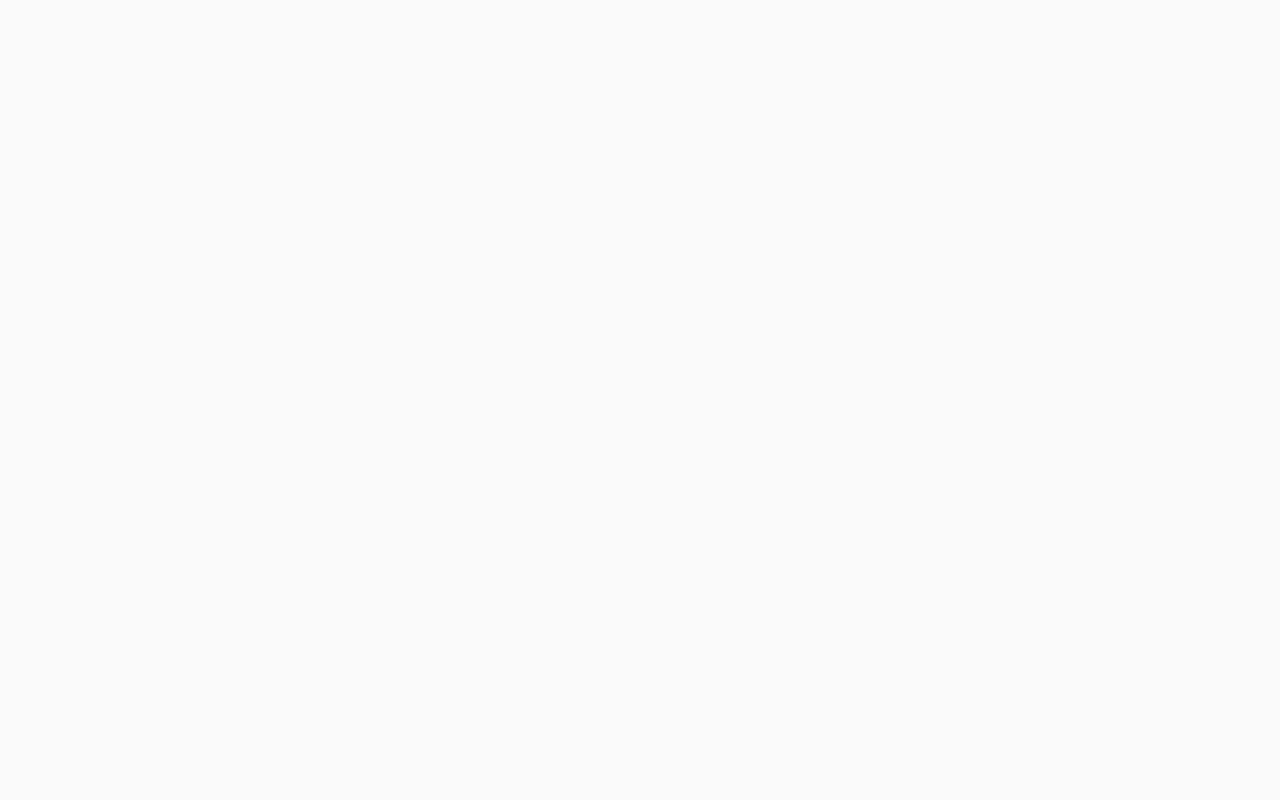
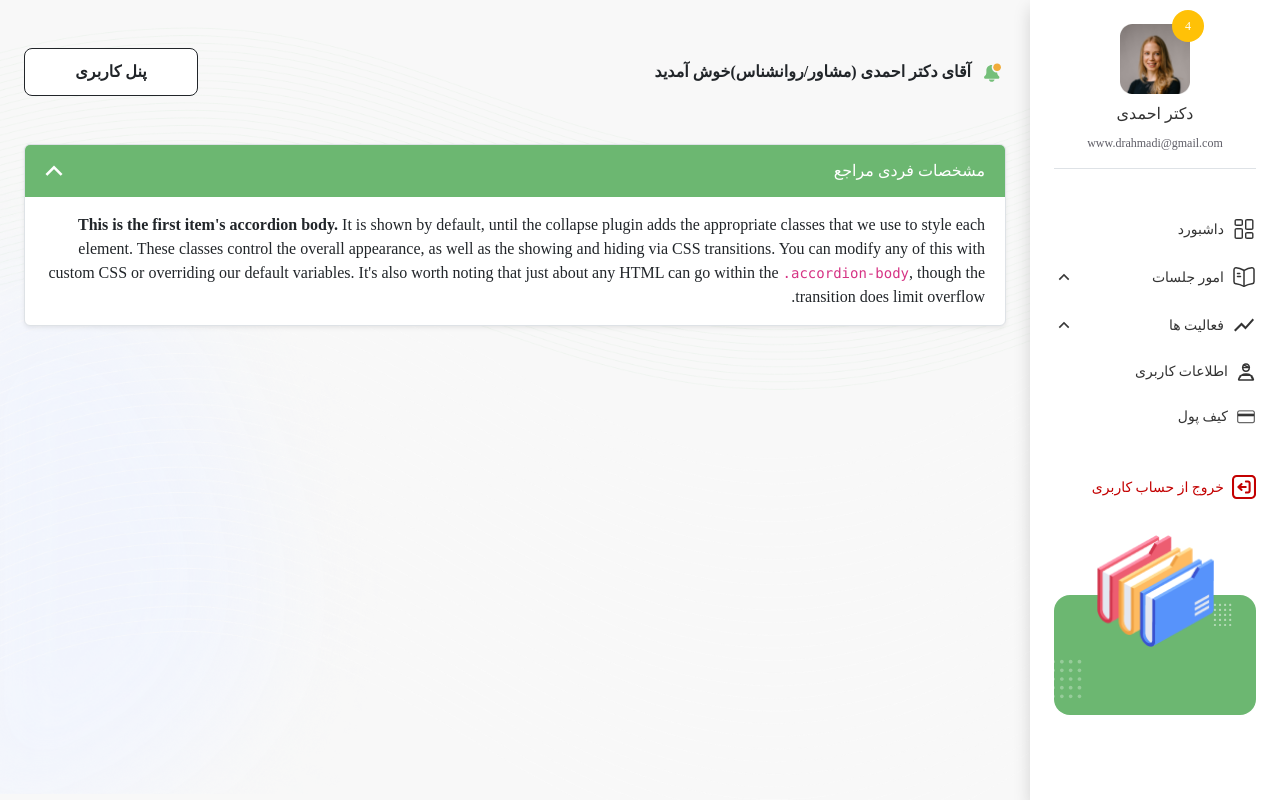
Before and after one commit to yakoobkhedri/haleto-vue, a Vue app: page /patientReport in a window 1280 px wide. Before the commit this address had no page. Built offline with nearby package versions, Linux system fonts and the light colour scheme; a web font is replaced by a local one; what aos-vue, vue3-persian-datetime-picker would draw is missing.

Commit message:
commit message

```diff
--- a/src/assets/css/style.css
+++ b/src/assets/css/style.css
@@ -1038,6 +1038,23 @@ span.vpd-main{
     max-height: 0px;
     padding-top: 0rem;
 }
+.accordion-button:focus {
+    box-shadow: none!important;
+}
+.accordion-button:not(.collapsed) {
+    color: white!important;
+    background-color: #6CB771;
+    box-shadow: none!important;
+}
+.accordion-button::after {
+   margin-right: auto!important;
+   margin-left: 0!important;
+}
+.accordion-button:not(.collapsed)::after {
+    content: url('../img/Vector.png');
+    background-image: none;
+    transform: rotate(0deg)!important;
+}
 /* pagination */
 .pagination a.active,.pagination a:hover{
     background-color: black;
--- /dev/null
+++ b/src/pages/PatientReport.vue
@@ -0,0 +1,125 @@
+<template>
+  <div class="d-flex">
+    <Aside />
+    <div
+      class="flex-grow-1 py-5 bg-gray2 position-relative h-100vh overflow-auto hidden-scroll"
+    >
+      <!-- shape -->
+      <img
+        alt="img"
+        :src="require('../assets/img/back.png')"
+        class="position-absolute top-0 h-100 w-100 -z-0"
+      />
+      <!--  -->
+      <div
+        class="d-flex align-items-center justify-content-between flex-wrap gap-3 px-4"
+      >
+        <div class="d-flex align-items-center gap-2 position-relative">
+          <!-- hamicon -->
+          <hamburger-icon></hamburger-icon>
+          <!--  -->
+          <svg
+            class="flex-shrink-0"
+            xmlns="http://www.w3.org/2000/svg"
+            width="27"
+            height="27"
+            viewBox="0 0 27 27"
+            fill="none"
+          >
+            <path
+              d="M12.7331 22.7961C14.1223 22.7961 15.2843 21.8058 15.5512 20.495H9.91504C10.182 21.8058 11.3441 22.7961 12.7331 22.7961Z"
+              fill="#75BF7A"
+            />
+            <path
+              d="M18.1116 13.591C18.1085 13.591 18.1054 13.5917 18.1023 13.5917C15.1424 13.5917 12.7332 11.1832 12.7332 8.22259C12.7332 7.4087 12.9204 6.63933 13.2464 5.94749C13.0776 5.93148 12.9065 5.92151 12.7332 5.92151C9.76794 5.92151 7.36406 8.32525 7.36406 11.2906V13.4291C7.36406 14.947 6.69904 16.3799 5.53235 17.3662C5.14345 17.6984 4.97084 18.2276 5.11045 18.7439C5.27309 19.3444 5.86675 19.728 6.48963 19.728H18.973C19.6265 19.728 20.2424 19.3045 20.375 18.6641C20.4778 18.1686 20.3014 17.6738 19.9172 17.3509C18.8019 16.416 18.1568 15.0421 18.1116 13.591Z"
+              fill="#75BF7A"
+            />
+            <path
+              d="M21.9378 8.22263C21.9378 10.3407 20.2208 12.0577 18.1026 12.0577C15.9845 12.0577 14.2676 10.3407 14.2676 8.22263C14.2676 6.10455 15.9845 4.38745 18.1026 4.38745C20.2208 4.38745 21.9378 6.10455 21.9378 8.22263Z"
+              fill="#F0AC3A"
+            />
+          </svg>
+          <p class="fw-bold mb-0 fs-sm-14">
+            آقای دکتر احمدی (مشاور/روانشناس)خوش آمدید
+          </p>
+        </div>
+        <a
+          class="w-174 h-48 bg-white border border-dark rounded-8 fw-bold d-flex align-items-center justify-content-center text-dark position-relative"
+        >
+          پنل کاربری
+        </a>
+      </div>
+      <div class="mt-5 mb-5 pb-3 px-sm-4 px-3 position-relative">
+        <div class="accordion" id="accordionExample">
+          <div class="accordion-item shadow-sm">
+            <h2 class="accordion-header">
+              <button
+                class="accordion-button text-main font-bold"
+                type="button"
+                data-bs-toggle="collapse"
+                data-bs-target="#collapseOne"
+                aria-expanded="true"
+                aria-controls="collapseOne"
+              >
+              مشخصات فردی مراجع
+              </button>
+            </h2>
+            <div
+              id="collapseOne"
+              class="accordion-collapse collapse show"
+              data-bs-parent="#accordionExample"
+            >
+              <div class="accordion-body">
+                <strong>This is the first item's accordion body.</strong> It is
+                shown by default, until the collapse plugin adds the appropriate
+                classes that we use to style each element. These classes control
+                the overall appearance, as well as the showing and hiding via
+                CSS transitions. You can modify any of this with custom CSS or
+                overriding our default variables. It's also worth noting that
+                just about any HTML can go within the
+                <code>.accordion-body</code>, though the transition does limit
+                overflow.
+              </div>
+            </div>
+          </div>
+          <!-- <div class="accordion-item">
+    <h2 class="accordion-header">
+      <button class="accordion-button collapsed" type="button" data-bs-toggle="collapse" data-bs-target="#collapseTwo" aria-expanded="false" aria-controls="collapseTwo">
+        Accordion Item #2
+      </button>
+    </h2>
+    <div id="collapseTwo" class="accordion-collapse collapse" data-bs-parent="#accordionExample">
+      <div class="accordion-body">
+        <strong>This is the second item's accordion body.</strong> It is hidden by default, until the collapse plugin adds the appropriate classes that we use to style each element. These classes control the overall appearance, as well as the showing and hiding via CSS transitions. You can modify any of this with custom CSS or overriding our default variables. It's also worth noting that just about any HTML can go within the <code>.accordion-body</code>, though the transition does limit overflow.
+      </div>
+    </div>
+  </div>
+  <div class="accordion-item">
+    <h2 class="accordion-header">
+      <button class="accordion-button collapsed" type="button" data-bs-toggle="collapse" data-bs-target="#collapseThree" aria-expanded="false" aria-controls="collapseThree">
+        Accordion Item #3
+      </button>
+    </h2>
+    <div id="collapseThree" class="accordion-collapse collapse" data-bs-parent="#accordionExample">
+      <div class="accordion-body">
+        <strong>This is the third item's accordion body.</strong> It is hidden by default, until the collapse plugin adds the appropriate classes that we use to style each element. These classes control the overall appearance, as well as the showing and hiding via CSS transitions. You can modify any of this with custom CSS or overriding our default variables. It's also worth noting that just about any HTML can go within the <code>.accordion-body</code>, though the transition does limit overflow.
+      </div>
+    </div>
+  </div> -->
+        </div>
+      </div>
+    </div>
+  </div>
+</template>
+
+<script>
+import Aside from "@/components/Aside/Aside.vue";
+import HamburgerIcon from "@/components/HamburgerIcon/HamburgerIcon.vue";
+export default {
+  components: { Aside, HamburgerIcon },
+  name: "PatientReport-component",
+};
+</script>
+
+<style>
+</style>
--- a/src/router/router.js
+++ b/src/router/router.js
@@ -28,6 +28,7 @@ import NewTicket from '../pages/NewTicket.vue';
 import MyTickets from '../pages/MyTickets.vue';
 import TicketVideo from '../pages/TicketVideo.vue';
 import Nobat from '../pages/Nobat.vue';
+import PatientReport from '../pages/PatientReport.vue';
 
 const routes=[
     {name:'home',path:'/',component:Home},
@@ -59,6 +60,7 @@ const routes=[
     {name:'myTickets',path:'/myTickets',component:MyTickets},
     {name:'ticketVideo',path:'/ticketVideo',component:TicketVideo},
     {name:'nobat',path:'/nobat',component:Nobat},
+    {name:'patientReport',path:'/patientReport',component:PatientReport},
 ];
 
 const router=createRouter({
```
Also changed, not shown: src/assets/img/Vector.png (added).
